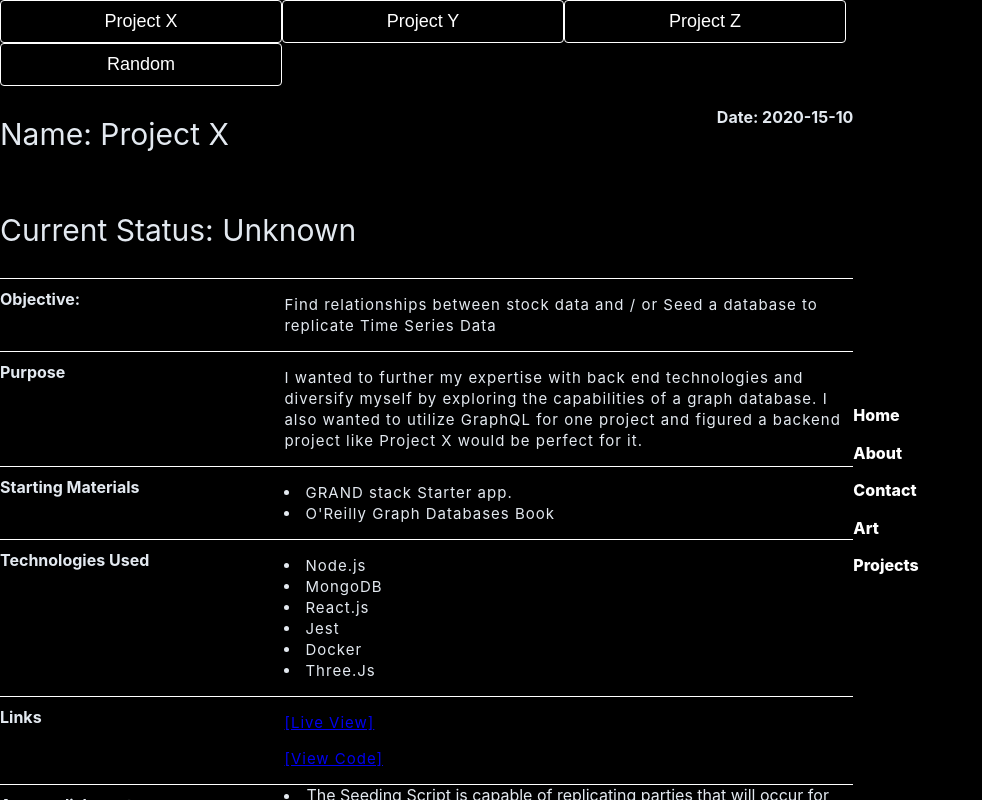
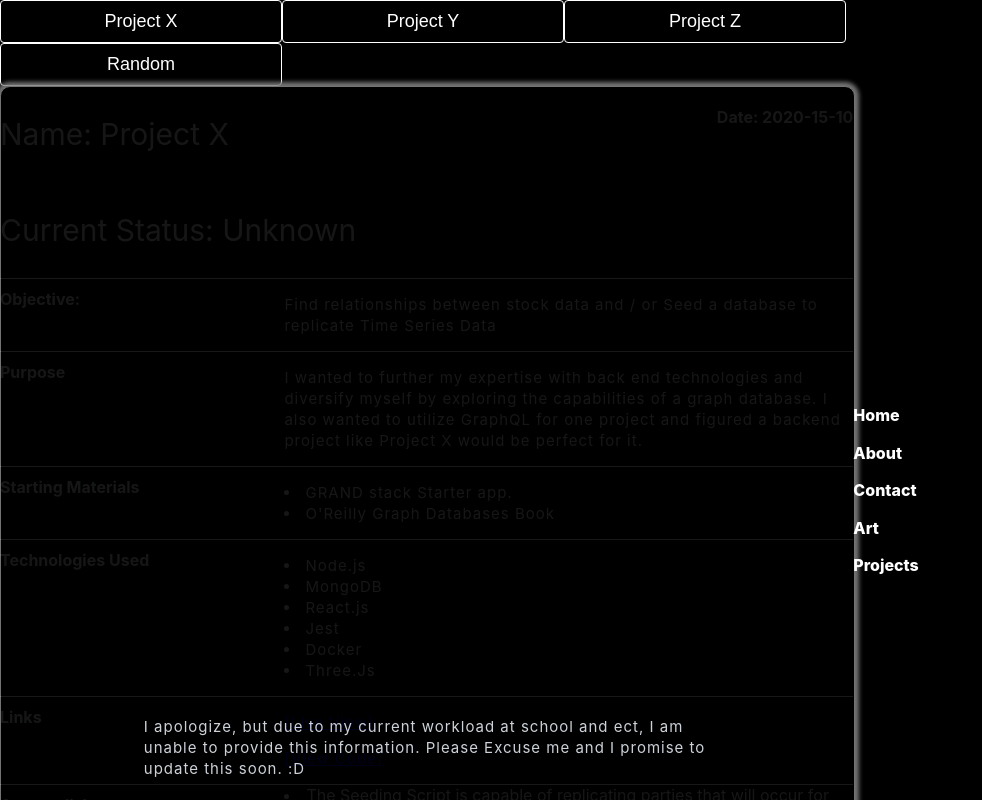
Before and after one commit to caspercasanova/nuTech_resume, a Next.js app: page /projects in a window 1280 px wide. Shown: the top 800 px of the page, without its empty margins (0-982 px from the left). Built offline with nearby package versions, Linux system fonts and the light colour scheme.

Commit message:
Addign a coming soon thing

```diff
--- a/components/EarthJournal/3d/GlobeCanvas.js
+++ b/components/EarthJournal/3d/GlobeCanvas.js
@@ -5,7 +5,7 @@ import { OrbitControls } from 'drei';
 import styles from '../../../styles/Home.module.css';
 import Marker from './Marker';
 import Globe from './Globe';
-
+import Track from './Track';
 const GroupThing = ({ idx, setIdx }) => {
   const groupRef = useRef();
   const [hovered, set] = useState(false);
--- a/components/ProjectView/Projects/ProjectViewSample.js
+++ b/components/ProjectView/Projects/ProjectViewSample.js
@@ -1,7 +1,10 @@
 import React from 'react';
 import styled from 'styled-components';
+import ComingSoon from '../../ui/ComingSoon';
 
-const ProjectViewSection = styled.section``;
+const ProjectViewSection = styled.section`
+  position: relative;
+`;
 
 const ProjectHeader = styled.header`
   display: flex;
@@ -44,7 +47,7 @@ export default function ProjectViewSample({
   } = project;
 
   return (
-    <div>
+    <ProjectViewSection>
       <header></header>
       <ProjectHeader>
         <h3>Name: {name}</h3>
@@ -151,7 +154,8 @@ export default function ProjectViewSample({
       </DetailSection>
 
       <footer></footer>
-    </div>
+      <ComingSoon />
+    </ProjectViewSection>
   );
 }
 
--- /dev/null
+++ b/components/ui/ComingSoon.js
@@ -0,0 +1,35 @@
+import React from 'react';
+import styled from 'styled-components';
+
+const ComingSoonWrapper = styled.div`
+  position: absolute;
+  width: 100%;
+  height: 100%;
+  display: flex;
+  justify-content: center;
+  align-items: center;
+  background: black;
+  border-radius: 10px;
+  opacity: 0.9;
+  top: 0;
+  border: 1px solid gray;
+  box-shadow: 0px 0px 4px 4px gray;
+`;
+const Message = styled.div`
+  max-width: 60ch;
+`;
+
+export default function ComingSoon() {
+  return (
+    <ComingSoonWrapper>
+      <Message>
+        <p>
+          I apologize, but due to my current workload at
+          school and ect, I am unable to provide this
+          information. Please Excuse me and I promise to
+          update this soon. :D
+        </p>
+      </Message>
+    </ComingSoonWrapper>
+  );
+}
```
Also changed, not shown: components/EarthJournal/3d/Track.js (added, +22 -0 lines), components/common/ContactForm.js (+9 -2 lines).
